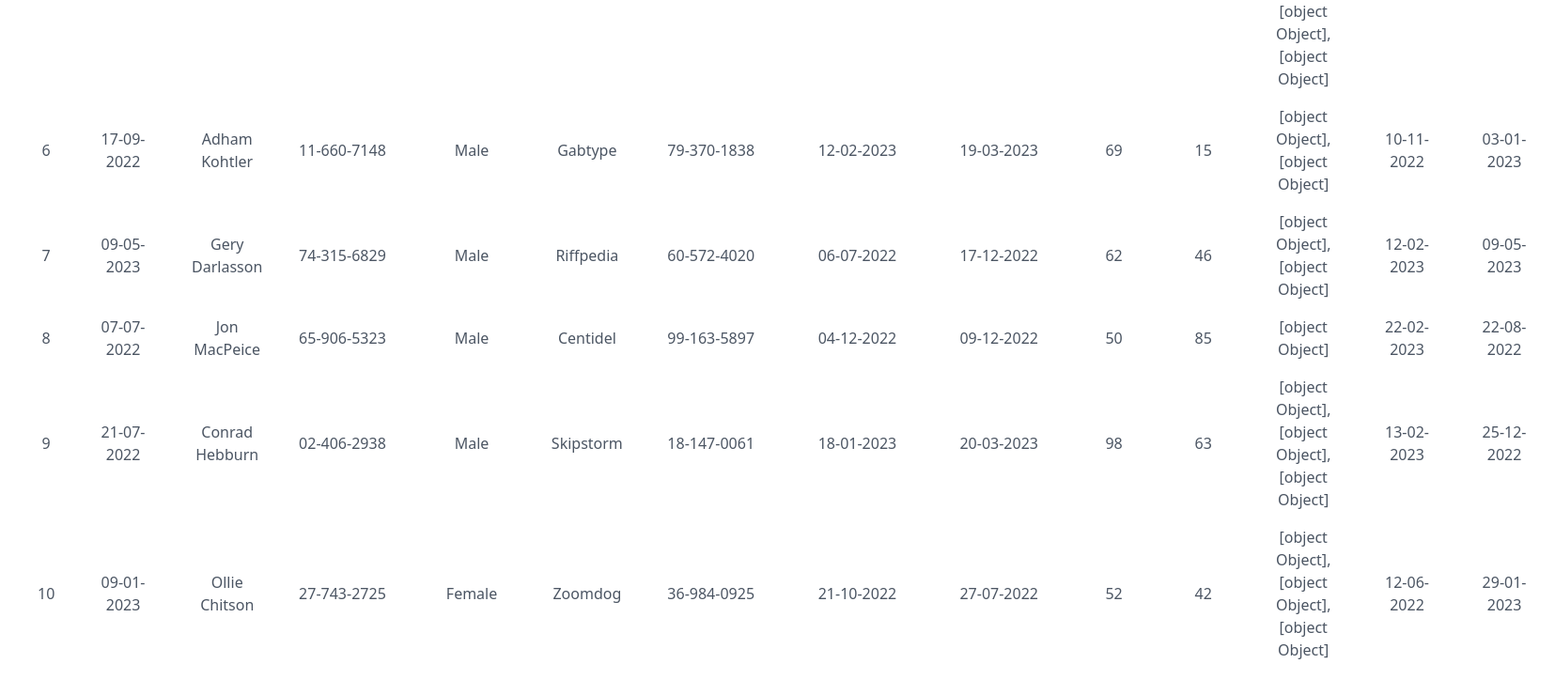
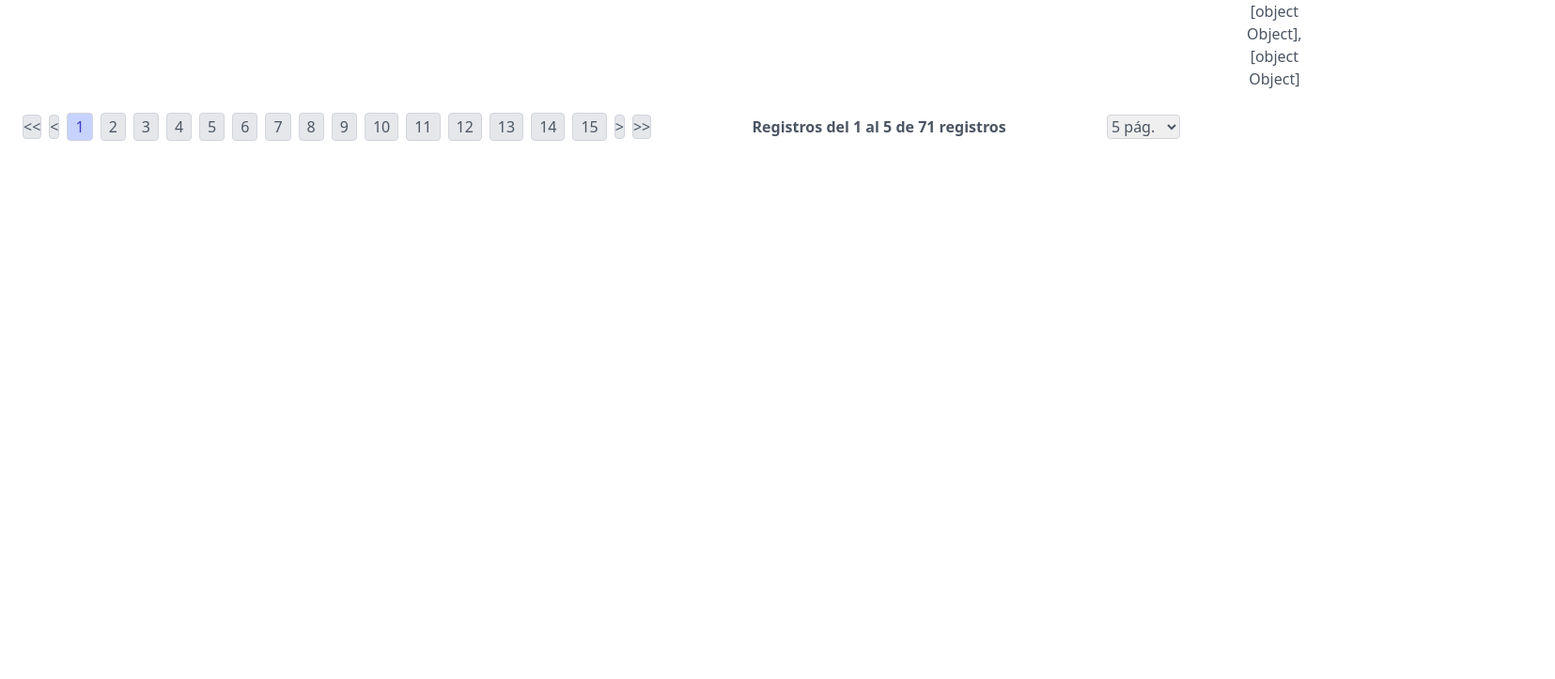
Before and after one commit to JJtarazona/MEReC, a React (Vite) app: page / in a window 1280 px wide. Shown: the part 945-1668 px from the top of the page at 94% size, 1655 px wide, since content can reach past the window. After the commit the page ends 1111 px from the top, so only its background shows below. Built offline with nearby package versions, Linux system fonts and the light colour scheme.

Commit message:
Solucionado los temas anteriores

```diff
--- a/src/components/View/DataTable.jsx
+++ b/src/components/View/DataTable.jsx
@@ -101,11 +101,32 @@
     },
   ];
 
+  const getStateTable = () => {
+    const totalRows = table.getFilteredRowModel().rows.length;
+    const pageSize = table.getState().pagination.pageSize;
+    const pageIndex = table.getState().pagination.pageIndex;
+    const rowsPerPages = table.getRowModel().rows.length;
+
+    const firstIndex = pageIndex * pageSize + 1;
+    const finalIndex = pageIndex * pageSize + rowsPerPages;
+
+    return {
+      totalRows,
+      firstIndex,
+      finalIndex,
+    };
+  };
+
   const table = useReactTable({
     data,
     columns,
     state: {
       globalFilter,
+    },
+    initialState: {
+      pagination: {
+        pageSize: 5,
+      },
     },
     getCoreRowModel: getCoreRowModel(),
     getPaginationRowModel: getPaginationRowModel(),
@@ -210,11 +231,8 @@
           </button>
         </div>
         <div className="text-gray-600 font-semibold">
-          Mostrando de {Number(table.getRowModel().rows[0]?.id) + 1} a{" "}
-          {Number(
-            table.getRowModel().rows[table.getRowModel().rows.length - 1]?.id
-          ) + 1}{" "}
-          del total {defaulData.length} registros
+          Registros del {getStateTable().firstIndex} al{" "}
+          {getStateTable().finalIndex} de {getStateTable().totalRows} registros
         </div>
         <select
           className="text-gray-600 border border-gray-300 rounded outline-indigo-700"
@@ -222,6 +240,7 @@
             table.setPageSize(+e.target.value);
           }}
         >
+          <option value="5">5 pág.</option>
           <option value="10">10 pág.</option>
           <option value="20">20 pág.</option>
           <option value="25">25 pág.</option>
```
